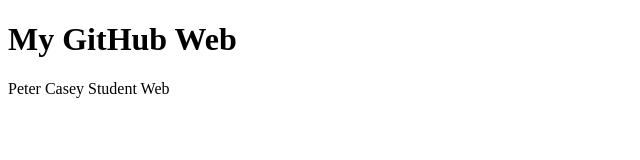
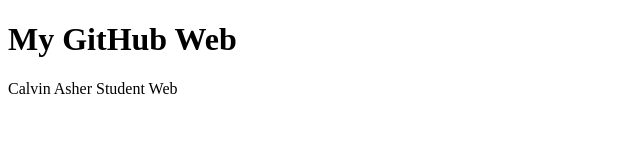
Before and after one commit to calvinasher/calvinasher.github.io, a plain HTML site: page index.html in a window 1280 px wide. Shown: the full height of the page, 0-640 px from the left. Drawn offline with Linux system fonts and the light colour scheme.

Commit message:
Update index.html

```diff
--- a/index.html
+++ b/index.html
@@ -4,7 +4,7 @@
 <body>
 
 <h1>My GitHub Web</h1>
-<p>Peter Casey Student Web</p>
+<p>Calvin Asher Student Web</p>
 
 </body>
 </html>
```
